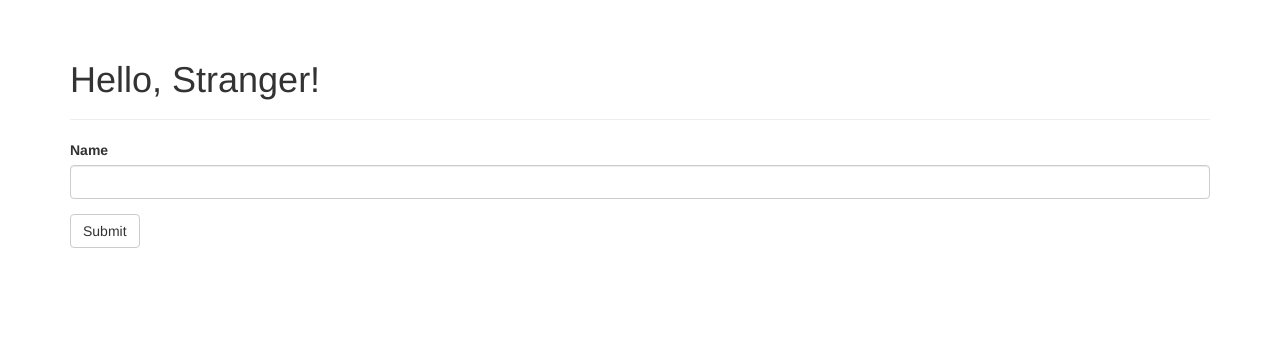
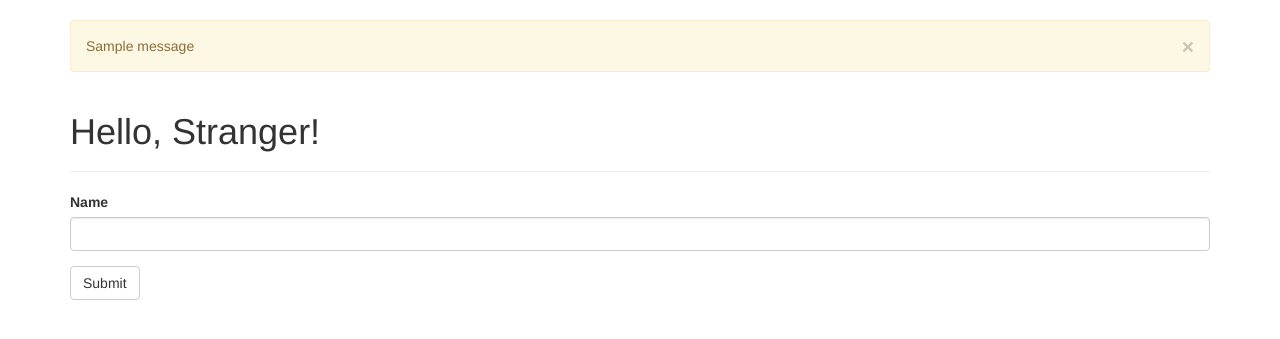
Before and after one commit to Merisit-Wang/flask-example, a Flask app: page / in a window 1280 px wide. Shown: the part 52-391 px from the top of the page. Run offline with Flask 2, Linux system fonts and the light colour scheme; one stand-in notice (Sample message) is shown; some libraries are stand-ins or nearby versions.

Commit message:
add flash message

```diff
--- a/e-kanban.py
+++ b/e-kanban.py
@@ -1,4 +1,4 @@
-from flask import Flask, render_template, session, url_for, redirect
+from flask import Flask, render_template, session, url_for, redirect, flash
 from flask_script import Manager
 from flask_bootstrap import Bootstrap
 from flask_wtf import FlaskForm
@@ -19,6 +19,9 @@ class NameForm(FlaskForm):
 def index():
     form = NameForm()
     if form.validate_on_submit():
+        old_name = session.get('name')
+        if old_name is not None and old_name != form.name.data:
+            flash('Looks like you have changed your name')
         session['name'] = form.name.data
         return redirect(url_for('index'))
     return render_template('index.html', form=form, name=session.get('name'))
--- a/templates/base.html
+++ b/templates/base.html
@@ -31,6 +31,12 @@
 
 {% block content %}
 <div class="container">
+    {% for message in get_flashed_messages() %}
+    <div class="alert alert-warning">
+        <button type="button" class="close" data-dismiss="alert">&times;</button>
+            {{ message }}
+    </div>
+    {% endfor %}
     {% block page_content %}{% endblock %}
 </div>
 {% endblock %}
```
